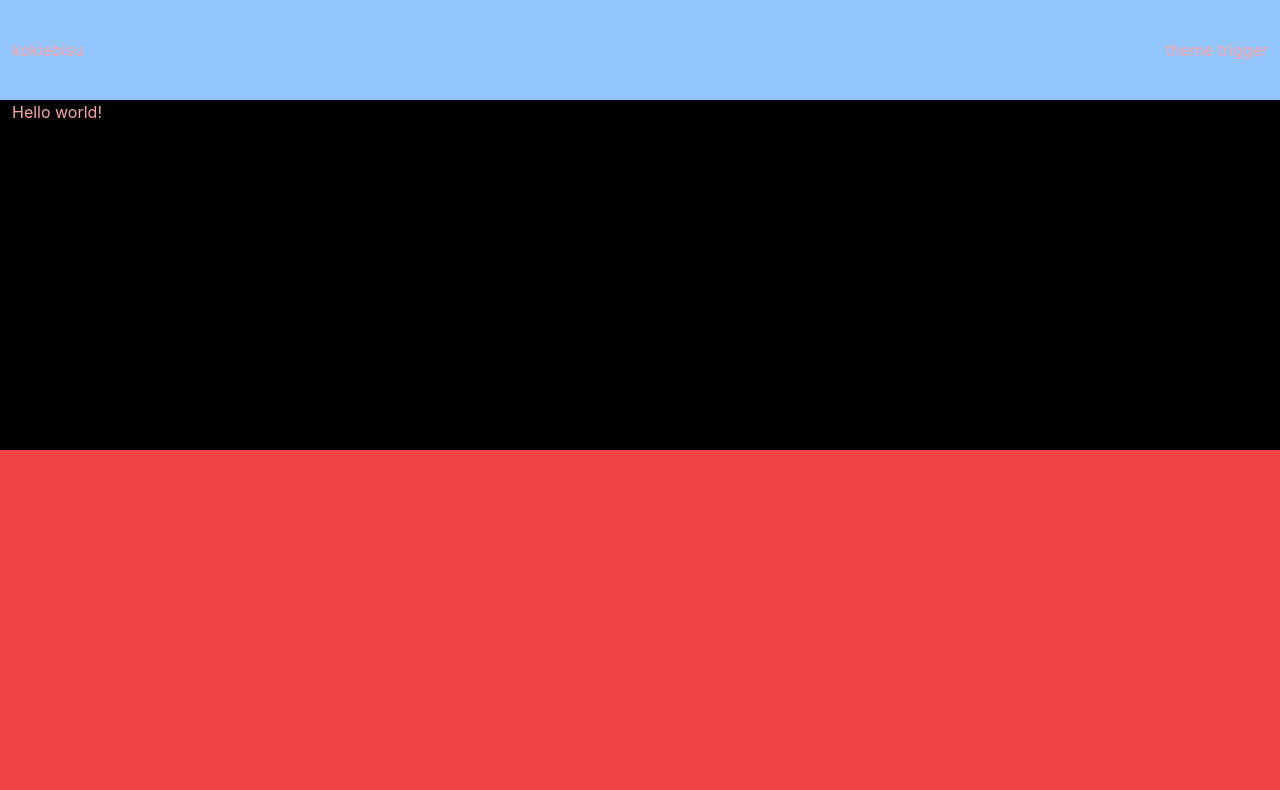
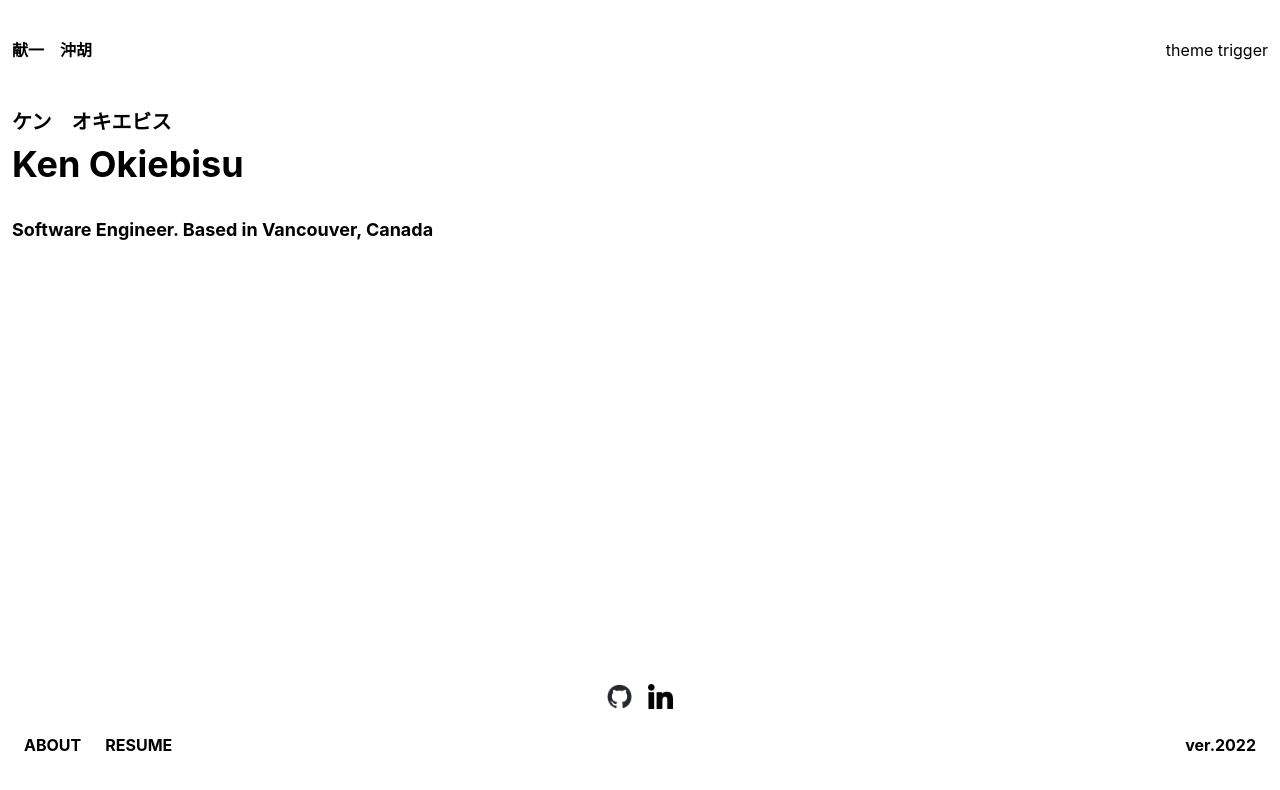
Before and after one commit to kokiebisu/portfolio, a Next.js app: page / in a window 1280 px wide. Shown: the top 790 px of the page. Built offline with nearby package versions, Linux system fonts and the light colour scheme.

Commit message:
add code

```diff
--- a/pages/index.tsx
+++ b/pages/index.tsx
@@ -1,22 +1,74 @@
 import Head from "next/head";
+import Image from "next/image";
+import Link from "next/link";
+
+import githubLogo from "../public/logo-github.png";
+import linkedinLogo from "../public/logo-linkedin.png";
 
 export default function Home() {
   return (
-    <div className="h-screen w-screen bg-black grid grid-rows-layout">
+    <div className="h-screen w-screen grid grid-rows-layout">
       <Head>
         <title>Create Next App</title>
         <meta name="description" content="Generated by create next app" />
         <link rel="icon" href="/favicon.ico" />
       </Head>
-      <header className="text-red-300 bg-blue-300 flex justify-between items-center px-3">
-        <div className="">kokiebisu</div>
+      <header className="flex justify-between items-center px-3">
+        <div className="font-bold">献一　沖胡</div>
         <div className="">theme trigger</div>
       </header>
       <main className="px-3">
-        <h1 className="text-red-300">Hello world!</h1>
+        <div className="py-2">
+          <h3 className="font-bold text-xl">ケン　オキエビス</h3>
+        </div>
+        <h3 className="font-bold text-4xl">Ken Okiebisu</h3>
+        <div className="py-8">
+          <h4 className="font-bold text-lg">
+            Software Engineer. Based in Vancouver, Canada
+          </h4>
+        </div>
+        <div className="md:flex py-12">
+          {/* <div className="w-full">
+            <h3 className="font-bold text-3xl">Projects</h3>
+            <div></div>
+          </div>
+          <div className="w-full">
+            <h3 className="font-bold text-3xl">Background</h3>
+            <div></div>
+          </div> */}
+        </div>
       </main>
-
-      <footer className=" bg-red-500"></footer>
+      <footer className="">
+        <div className="flex justify-center items-center py-6">
+          <div className="mx-2">
+            <Link href="https://github.com/kokiebisu">
+              <Image
+                src={githubLogo}
+                width={25}
+                height={25}
+                alt="Github Icon"
+              />
+            </Link>
+          </div>
+          <div className="mx-2">
+            <Link href="https://github.com/kokiebisu">
+              <Image
+                src={linkedinLogo}
+                width={25}
+                height={25}
+                alt="LinkedIn Icon"
+              />
+            </Link>
+          </div>
+        </div>
+        <div className="px-3 flex justify-between items-center">
+          <div>
+            <span className="mx-3 font-bold">ABOUT</span>
+            <span className="mx-3 font-bold">RESUME</span>
+          </div>
+          <div className="mx-3 font-bold">ver.2022</div>
+        </div>
+      </footer>
     </div>
   );
 }
--- a/tailwind.config.js
+++ b/tailwind.config.js
@@ -7,7 +7,7 @@ module.exports = {
   theme: {
     extend: {
       gridTemplateRows: {
-        layout: "100px auto 350px",
+        layout: "100px auto 140px",
       },
     },
   },
```
Also changed, not shown: public/logo-github.png (added), public/logo-linkedin.png (added).
